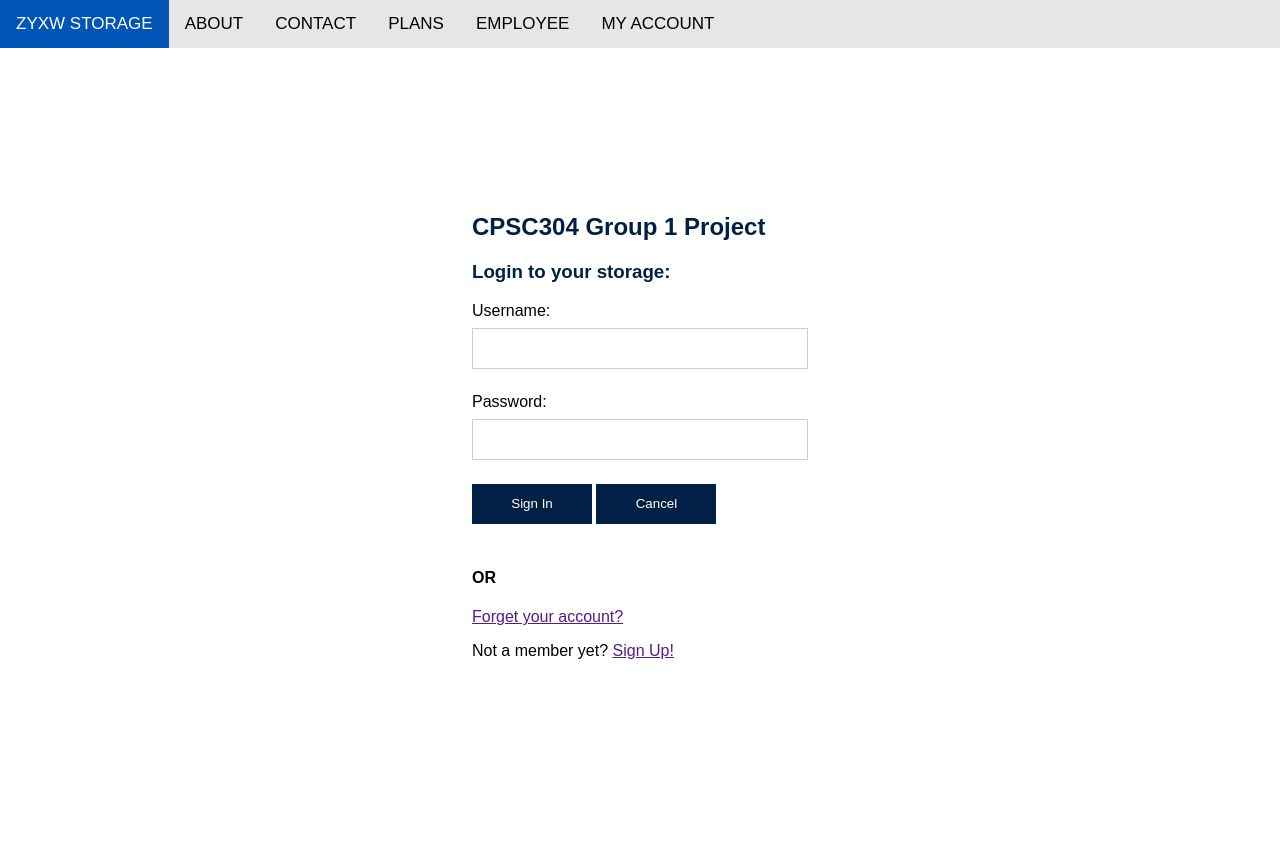
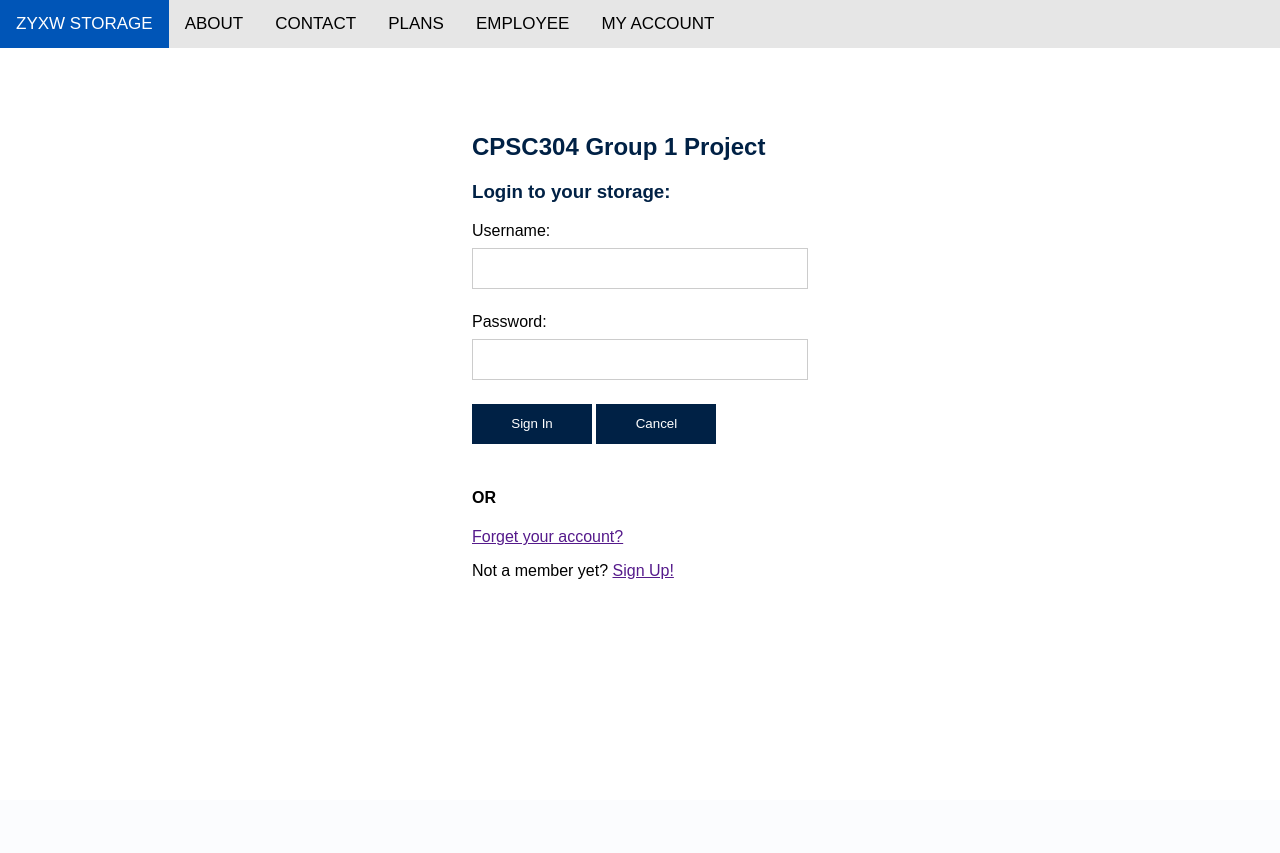
Before and after one commit to lizhe918/UBC_CPSC304_2019S1, a PHP site: page /clogin.php in a window 1280 px wide. After the commit the page ends 800 px from the top, so only its background shows below. Run offline with PHP 8.4, Linux system fonts and the light colour scheme.

Commit message:
Update form.css

```diff
--- a/warehouse/css/form.css
+++ b/warehouse/css/form.css
@@ -13,8 +13,7 @@ input[type="password"], select, textarea, input[type="email"], input[type="date"
 }
 
 .form-container {
-  padding-top: 10em;
-  padding-bottom: 10em;
+  padding-top: 5em;
 }
 
 form {
```
